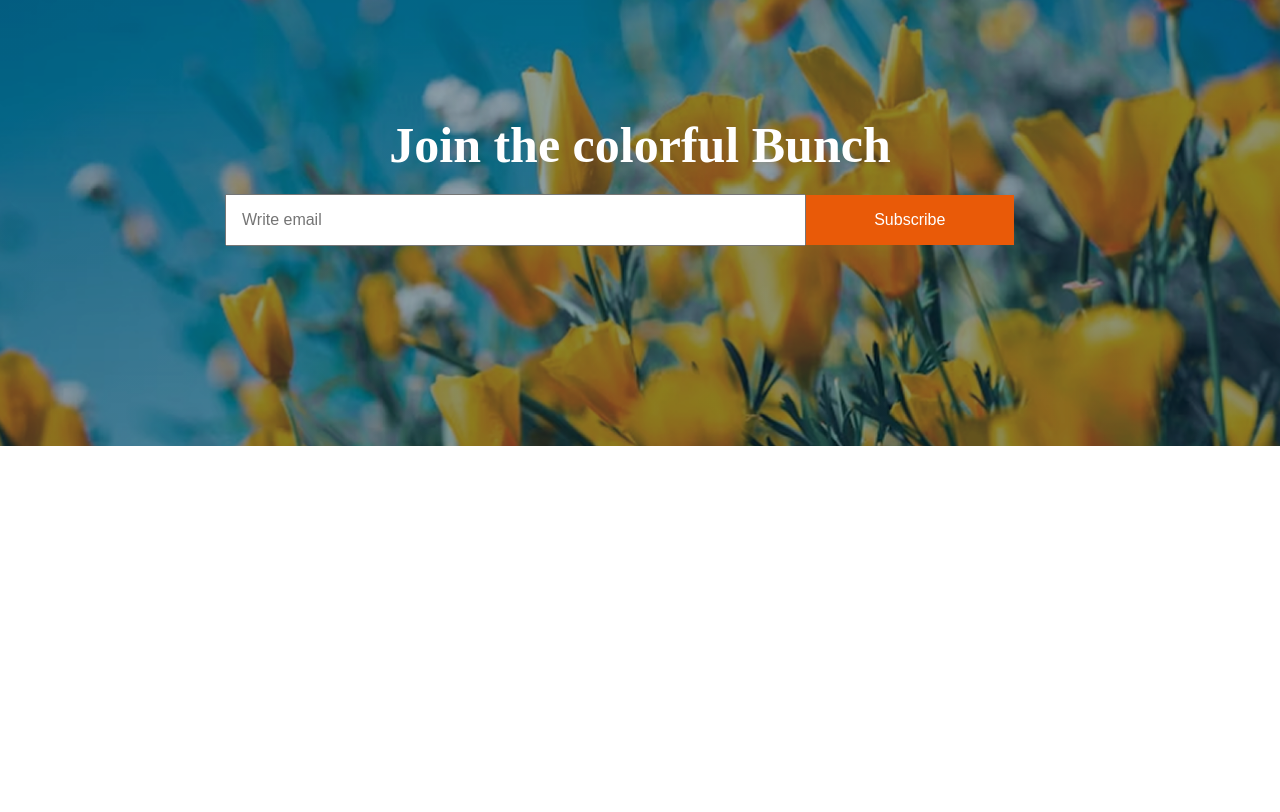
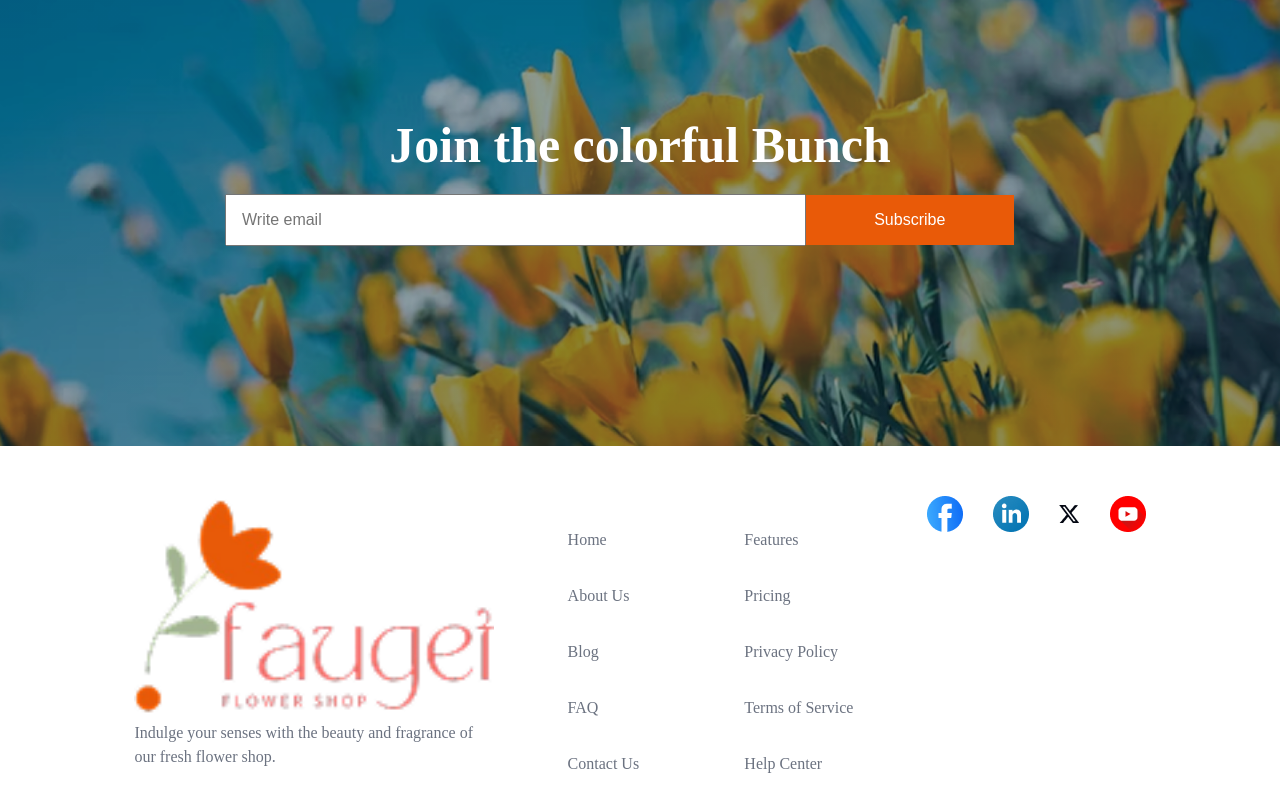
Before and after one commit to Mosarof-Hossen/assignment-2, a plain HTML site: page index.html in a window 1280 px wide. Shown: the part 2778-3590 px from the top of the page. Before the commit the page ends 3224 px from the top, so only its background shows below. Drawn offline with Linux system fonts and the light colour scheme.

Commit message:
footer section added

```diff
--- a/cascading-style-sheey/style.css
+++ b/cascading-style-sheey/style.css
@@ -271,16 +271,14 @@ img {
   background-image: linear-gradient(rgba(0, 0, 0, 0.1), rgba(0, 0, 0, 0.1)),
     url("../image/news-letter-bg.png");
   padding: 200px 0;
-  background-size:cover;
+  background-size: cover;
   background-repeat: no-repeat;
   background-position: top;
   margin-top: -120px;
-
 }
 .news {
   width: 830px;
   margin: auto;
-
 }
 .news-title {
   color: rgb(255, 255, 255);
@@ -300,10 +298,50 @@ img {
   padding: 16px;
   font-size: 1rem;
   width: 25%;
-  background-color: #E95A08;
+  background-color: #e95a08;
   border: none;
   margin-left: -4px;
   color: white;
+}
+/* footer-section */
+.footer-content {
+  display: flex;
+  justify-content: space-between;
+  margin: 50px 0;
+  align-items: flex-start;
+}
+.footer-discreption {
+  width: 360px;
+  color: rgb(107, 114, 128);
+  font-family: "Inter" sans-serif;
+  font-size: 16px;
+  font-weight: 400;
+  line-height: 24px;
+
+
+}
+.footer-ul {
+  list-style: none;
+}
+.footer-ul li {
+  margin: 32px;
+}
+.footer-ul a {
+  text-decoration: none;
+
+  color: rgb(107, 114, 128);
+  font-family: "Inter" sans-serif;
+  font-size: 16px;
+  font-weight: 400;
+  line-height: 24px;
+
+  text-align: center;
+}
+.footer-icon {
+  display: flex;
+  justify-content: center;
+  gap: 30px;
+  align-items: center;
 }
 
 /* mobile-responsive */
@@ -455,4 +493,11 @@ img {
     width: 65%;
     margin-left: 18px;
   }
+  /* footer-section */
+.footer-content {
+  flex-direction: column;
+  justify-content: space-between;
+  margin: 50px 0;
+  align-items: flex-start;
 }
+}
--- a/index.html
+++ b/index.html
@@ -208,5 +208,40 @@
 
     </section>
     <!-- news-latter-section-end -->
+     <footer class="all-container">
+      <div class="footer-content">
+        <div class="footer-logo">
+          <img src="image/logo.png" alt="logo-image">
+          <p class="footer-discreption">Indulge your senses with the beauty and fragrance of our fresh flower shop. </p>
+        </div>
+        <div class="footer-menu">
+
+          <ul class="footer-ul">
+            <li><a href="#">Home</a></li>
+            <li><a href="#">About Us</a></li>
+            <li><a href="#">Blog</a></li>
+            <li><a href="#">FAQ</a></li>
+            <li><a href="#">Contact Us</a></li>
+          </ul>
+        </div>
+        <div class="footer-menu-2">
+          <ul class="footer-ul">
+            <li><a href="#">Features</a></li>
+            <li><a href="#">Pricing</a></li>
+            <li><a href="#">Privacy Policy</a></li>
+            <li><a href="#">Terms of Service</a></li>
+            <li><a href="#">Help Center</a></li>
+          </ul>
+
+        </div>
+        <div class="footer-icon">
+          <a href="#"><img src="image/icon-facebook.png" alt=""></a>
+          <a href="#"><img src="image/icon-linkedin.png" alt=""></a>
+          <a href="#"><img src="image/icon-twitter.png" alt=""></a>
+          <a href="#"><img src="image/icon-youtube.png" alt=""></a>
+        </div>
+
+      </div>
+     </footer>
   </body>
 </html>
```
Lines whose indentation alone changed are shown as unchanged.
